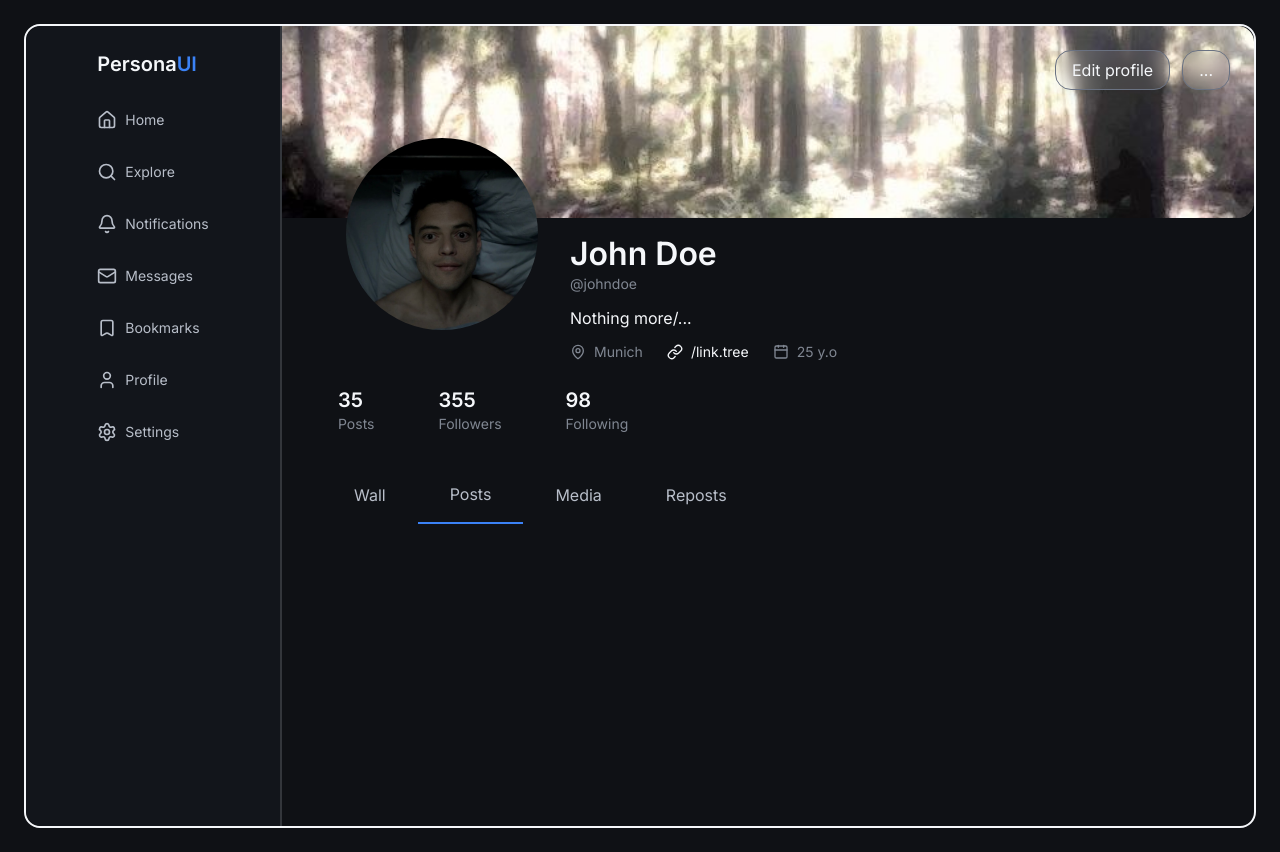
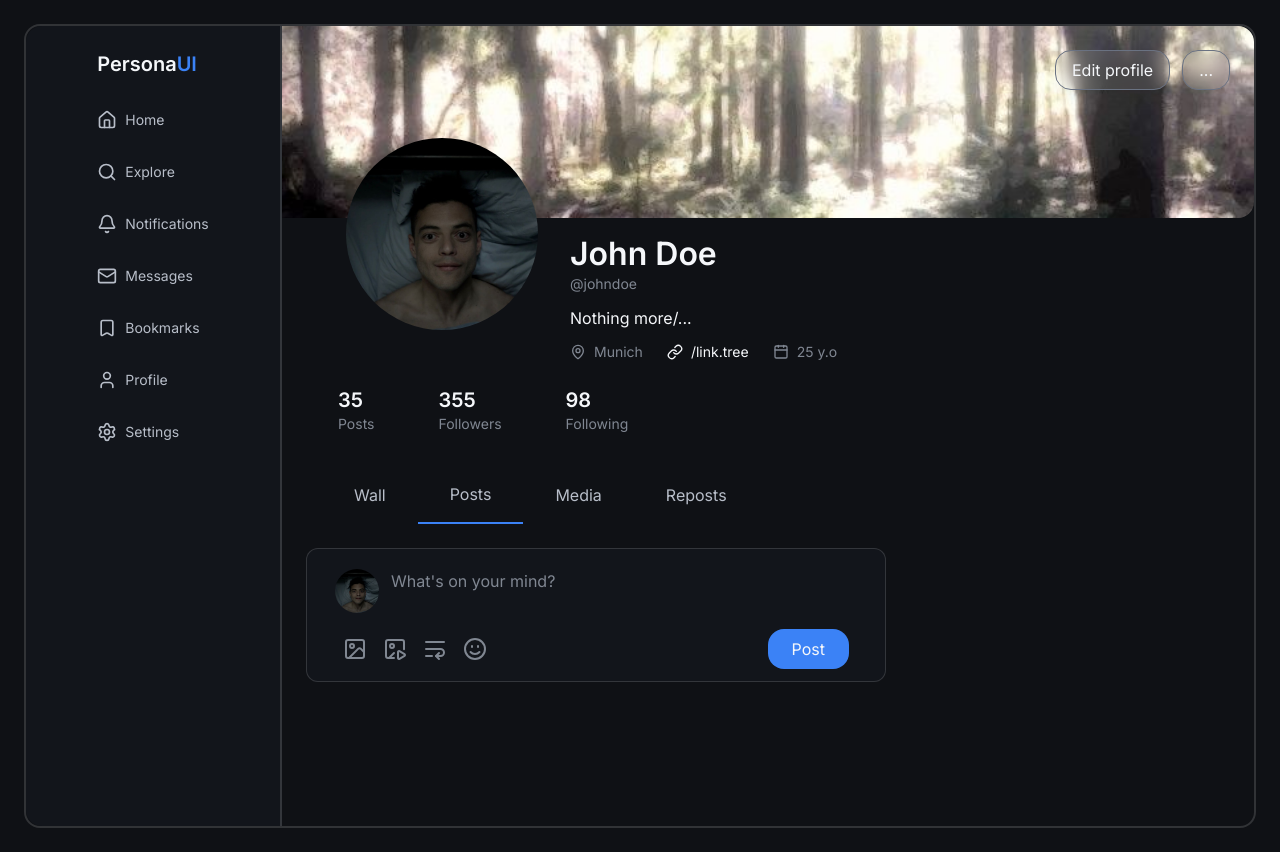
Before and after one commit to holydynamited/Personaui, a React (Vite) app: page / in a window 1280 px wide. Both pictures are taken after a click on the button "Posts". Built offline with nearby package versions, Linux system fonts and the light colour scheme.

Commit message:
feat: add tabs changing and post composer

```diff
--- a/src/app/layouts/AppLayout.tsx
+++ b/src/app/layouts/AppLayout.tsx
@@ -4,9 +4,9 @@ import { Outlet } from 'react-router-dom'
 import SideBar from '@/components/sidebar/Sidebar'
 
 export default function AppLayout (){
-    return <div className='relative overflow-hidden bg-[(--persona-background)] p-6 '>
+    return <div className='relative overflow-hidden persona-background p-6 '>
 
-        <div className='flex flex-row  color-border-strong border-2 rounded-2xl  '>
+        <div className='flex flex-row  color-border-strong border-border-strong border-2 rounded-2xl  '>
         <SideBar/>
         <main className='w-full'>
             <Outlet/>
--- a/src/features/profile/ProfileView.tsx
+++ b/src/features/profile/ProfileView.tsx
@@ -1,9 +1,29 @@
 
-import ProfileHeader from "./components/ProfileHeader"
-import ProfileTabs from "./components/ProfileTabs"
+import { useState } from "react"
+
+import type { ProfileTab } from "./types/profiletabs"
+
+import ProfileHeader from "./components/header/ProfileHeader"
+import ProfileTabs from "./components/tabs/ProfileTabs"
+
+import ProfileWall from "./components/wall/ProfileWall"
+import ProfilePosts from "./components/posts/PostComposer.tsx"
+import ProfileMedia from "./components/media/ProfileMedia.tsx"
+import ProfileReposts from "./components/reposts/ProfileReposts.tsx"
+
+
 
 
 export default function ProfileView(){
+
+    const [activeTab, setActiveTab]= useState<ProfileTab>("wall")
+
+    function handleActiveTab(tab:ProfileTab){
+
+        setActiveTab(tab)
+
+    }
+
     return(
         <div className="w-full m-w-0">
 
@@ -11,7 +31,19 @@ export default function ProfileView(){
 
            <div className="grid grid-cols-[minmax(0,1fr)_320px] gap-6 px-6 pb-6">
         <section className="min-w-0 mt-6">
-          <ProfileTabs />
+
+          <ProfileTabs activeTab={activeTab} setActiveTab={handleActiveTab} />
+
+
+            {activeTab === "wall" ? (
+            <ProfileWall />
+            ) : activeTab === "posts" ? (
+            <ProfilePosts />
+            ) : activeTab === "media" ? (
+            <ProfileMedia />
+            ) : (
+            <ProfileReposts />
+            )}
 
         </section>
 
--- a/src/features/profile/components/ProfileMetaItem.tsx
+++ b/src/features/profile/components/header/ProfileMetaItem.tsx
@@ -1,5 +1,5 @@
 import { MapPin,Link,Calendar, type LucideIcon } from "lucide-react";
-import type { ProfileMetaKind } from "../types/profilemeta";
+import type { ProfileMetaKind } from "../../types/profilemeta";
 
 
 type Props ={
--- /dev/null
+++ b/src/features/profile/components/media/ProfileMedia.tsx
@@ -0,0 +1,6 @@
+
+
+export default function ProfileMedia(){
+
+    return <p>Media</p>
+}
--- /dev/null
+++ b/src/features/profile/components/posts/Post.tsx
@@ -0,0 +1,49 @@
+
+import Avatar from '@/assets/avatar.jpg'
+
+export default function Post(){
+    return(
+        <div className=" w-full  flex flex-col gap-3 mt-6 p-3 bg-sidebar rounded-md shrink-0 border border-border-strong ">
+
+          <div className="flex mt-2 gap-3 px-4">
+            <img className='rounded-full size-11 shrink-0 object-cover'
+            src={Avatar}
+            alt=""
+            />
+
+              <textarea
+                className="
+                min-w-0 flex-1
+                bg-transparent
+                text-body text-primary
+                outline-none
+                placeholder:text-muted
+                resize-none
+                "
+                type="text"
+                placeholder="What's on your mind?"
+            />
+
+          </div>
+
+          <div className='flex justify-between ' >
+          <div className='
+          flex gap-4 px-6
+          text-muted
+           '>
+            <button><Image/></button>
+            <button><ImagePlay/></button>
+            <button><TextWrap/></button>
+            <button><Smile/></button>
+          </div>
+
+          <div className='px-6'>
+            <button className='bg-accent px-6 py-2 rounded-2xl hover:bg-accent-hover'>Post</button>
+
+          </div>
+          </div>
+
+        </div>
+
+    )
+}
--- /dev/null
+++ b/src/features/profile/components/posts/PostComposer.tsx
@@ -0,0 +1,54 @@
+import Avatar from '@/assets/avatar.jpg'
+
+import { Image,ImagePlay, TextWrap,Smile } from 'lucide-react'
+
+export default function PostComposer(){
+    return (
+
+        <div className=" w-full  flex flex-col gap-3 mt-6 p-3 bg-sidebar rounded-md shrink-0 border border-border-strong ">
+
+          <div className="flex mt-2 gap-3 px-4">
+            <img className='rounded-full size-11 shrink-0 object-cover'
+            src={Avatar}
+            alt=""
+            />
+
+              <textarea
+                className="
+                min-w-0 flex-1
+                bg-transparent
+                text-body text-primary
+                outline-none
+                placeholder:text-muted
+                resize-none
+                "
+                type="text"
+                placeholder="What's on your mind?"
+            />
+
+          </div>
+
+          <div className='flex justify-between ' >
+          <div className='
+          flex gap-4 px-6
+          text-muted
+           '>
+            <button><Image/></button>
+            <button><ImagePlay/></button>
+            <button><TextWrap/></button>
+            <button><Smile/></button>
+          </div>
+
+          <div className='px-6'>
+            <button className='bg-accent px-6 py-2 rounded-2xl hover:bg-accent-hover'>Post</button>
+
+          </div>
+          </div>
+
+        </div>
+
+
+
+    )
+
+}
--- /dev/null
+++ b/src/features/profile/components/posts/PostsFeed.tsx
@@ -0,0 +1,12 @@
+
+import Post from "./Post";
+
+export default function PostsFeed(){
+
+    return(
+        <div>
+
+
+        </div>
+    )
+}
--- /dev/null
+++ b/src/features/profile/components/reposts/ProfileReposts.tsx
@@ -0,0 +1,5 @@
+
+export default function ProfileReposts(){
+
+    return <p>Reposts</p>
+}
--- a/src/features/profile/components/ProfileTabs.tsx
+++ b/src/features/profile/components/tabs/ProfileTabs.tsx
@@ -1,12 +1,18 @@
-import { PROFILE_TABS } from "../types/profiletabs"
-import type { ProfileTab } from "../types/profiletabs"
-
-import { useState } from "react"
+import { PROFILE_TABS } from "../../types/profiletabs"
+import type { ProfileTab } from "../../types/profiletabs"
 
 
-export default function ProfileTabs(){
 
-    const [activeTab, setActiveTab]= useState<ProfileTab>("wall")
+type Props ={
+    activeTab:ProfileTab,
+    setActiveTab:(tab:ProfileTab)=>void
+
+}
+
+
+export default function ProfileTabs({activeTab, setActiveTab}:Props){
+
+
 
 return(
    <div className="flex ml-4">
--- /dev/null
+++ b/src/features/profile/components/wall/ProfileWall.tsx
@@ -0,0 +1,3 @@
+export default function ProfileWall(){
+return <p>Wall</p>
+}
```
Also changed, not shown: src/features/profile/components/header/ProfileHeader.tsx (renamed from src/features/profile/components/ProfileHeader.tsx), src/features/profile/components/header/ProfileStats.tsx (renamed from src/features/profile/components/ProfileStats.tsx).
